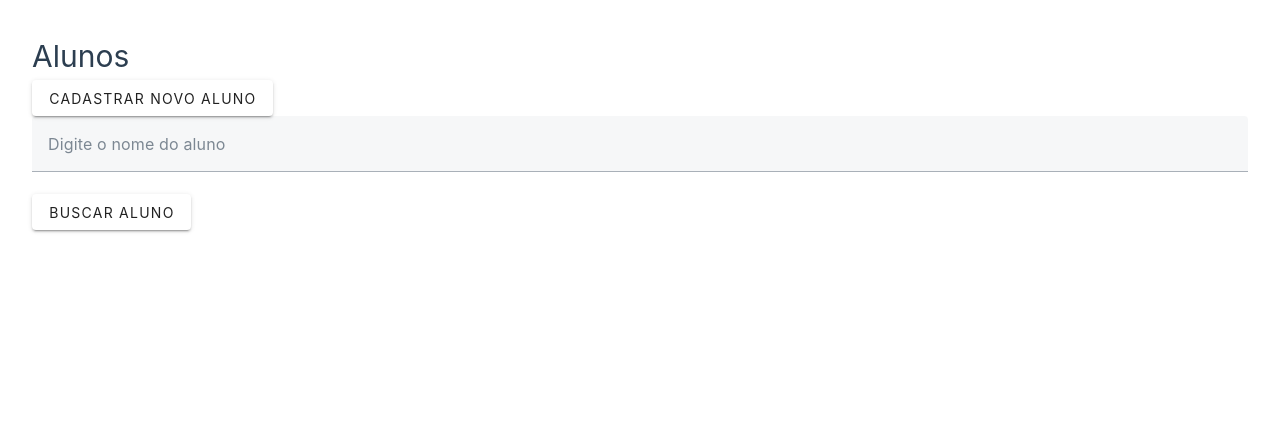
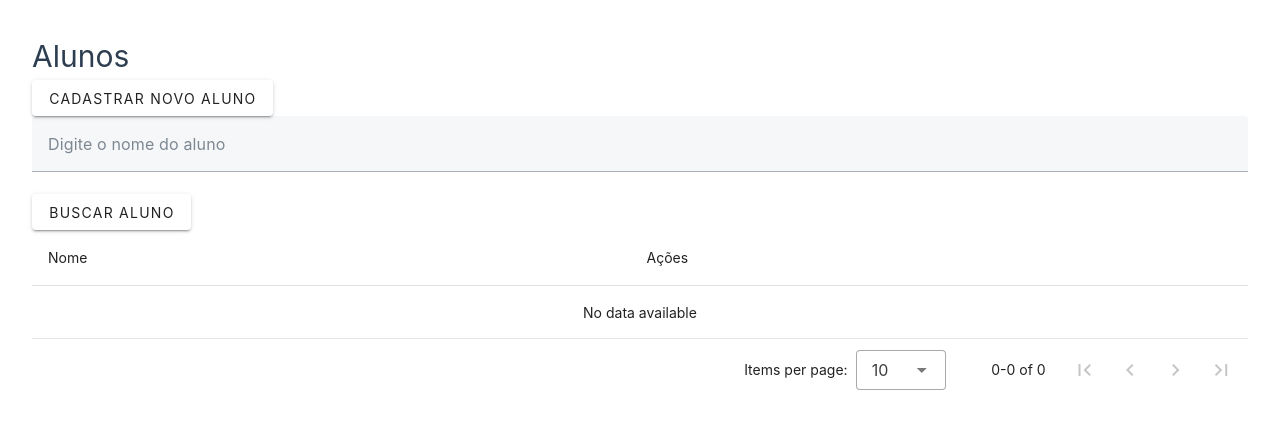
Before and after one commit to GabrielmValadao/Projeto_TrainSys, a Vue app in the folder project-trainsyst/: page /Gerenciamento/Aluno in a window 1280 px wide. Shown: the top 428 px of the page. Built offline with nearby package versions, Linux system fonts and the light colour scheme.

Commit message:
feat: desenvolve a tabela dos alunos cadastrados e as variáveis do headers

```diff
--- a/project-trainsyst/src/views/StudentManagement/StudentManagement.vue
+++ b/project-trainsyst/src/views/StudentManagement/StudentManagement.vue
@@ -9,6 +9,9 @@
   <div>
     <v-text-field v-model="search" label="Digite o nome do aluno" ></v-text-field>
     <v-btn>Buscar aluno</v-btn>
+
+    <v-data-table :headers="headers" :items="filterStudents"></v-data-table>
+
   </div>
 </template>
 
@@ -16,7 +19,11 @@
 export default {
     data() {
         return {
-            search: ''
+            search: '',
+            headers: [
+                {title: 'Nome', value: 'name'},
+                {title: 'Ações', value: 'actions'}
+            ]
         }
 
     }
```
